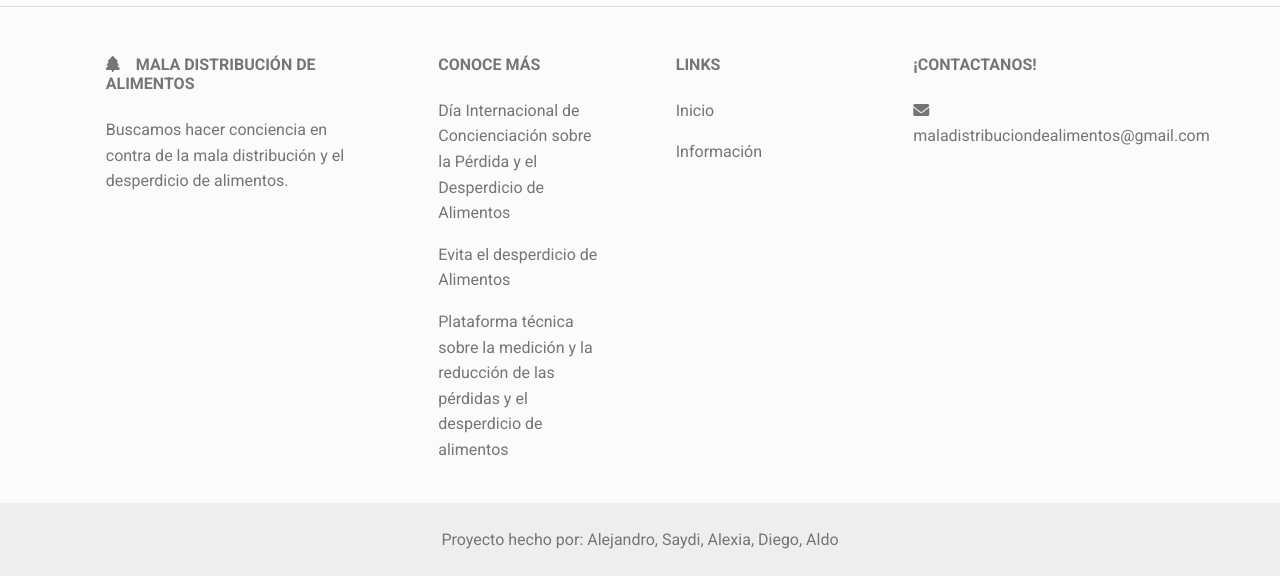
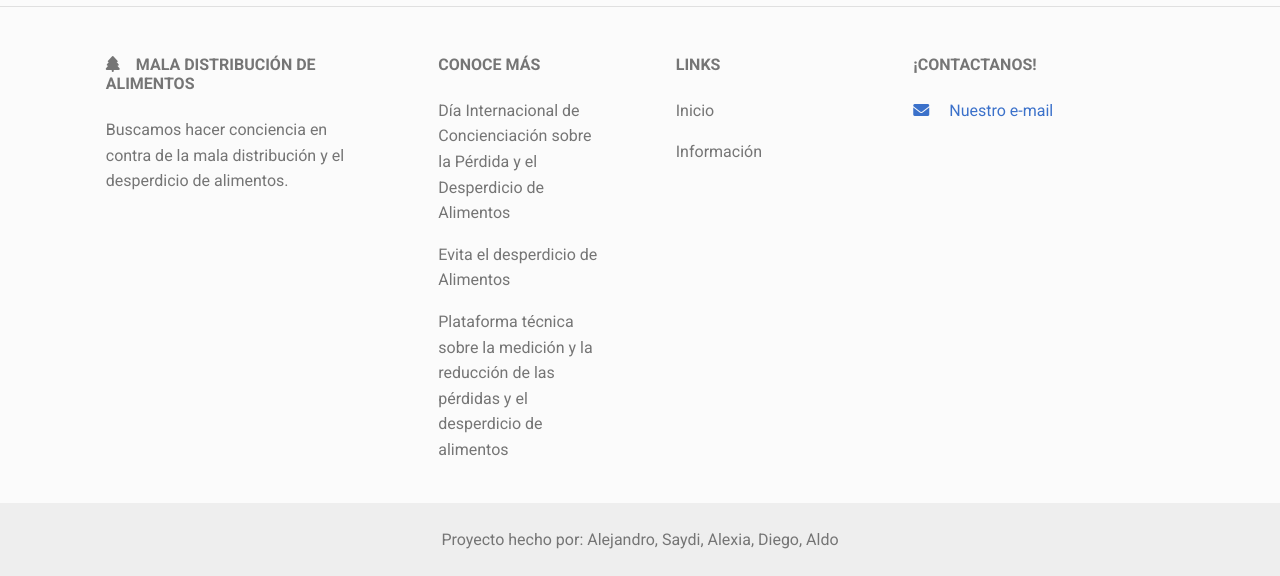
Before and after one commit to po171/Desperdicio, a website: page index.html in a window 1280 px wide. Shown: the part 4422-4998 px from the top of the page. Drawn offline with Linux system fonts and the light colour scheme; a script that the page names is missing.

Commit message:
Add files via upload

```diff
--- a/index.html
+++ b/index.html
@@ -316,10 +316,10 @@
             <div class="col-md-4 col-lg-3 col-xl-3 mx-auto mb-md-0 mb-4">
 
               <h6 class="text-uppercase fw-bold mb-4">¡Contactanos!</h6>
-              <p>
+              <a href="mailto:maladistribuciondealimentos@gmail.com">
                 <i class="fas fa-envelope me-3"></i>
-                maladistribuciondealimentos@gmail.com
-              </p>
+                Nuestro e-mail
+              </a>
 
             </div>
 
```
